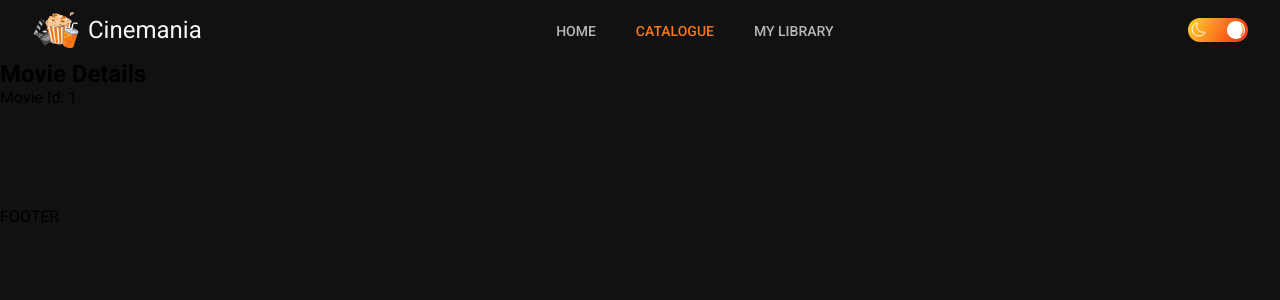
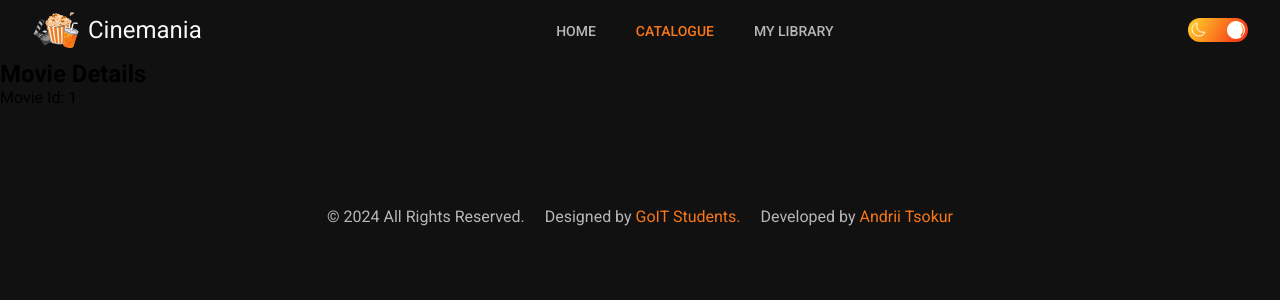
Before and after one commit to AndriiTsokur/pet-cinemania, a React (Vite) app: page /pet-cinemania/catalogue/1 in a window 1280 px wide. Shown: the top 300 px of the page. Built offline with nearby package versions, Linux system fonts and the light colour scheme.

Commit message:
feat: Adds complete layout for Home

```diff
--- a/src/components/Button/Button.module.css
+++ b/src/components/Button/Button.module.css
@@ -9,10 +9,6 @@
 		rgb(255, 194, 38) 11.476%,
 		rgb(248, 65, 25) 82.306%
 	);
-}
-
-.container:hover .gradient {
-	background: var(--color-primary);
 }
 
 .button {
@@ -43,9 +39,19 @@
 	color: var(--color-primary);
 }
 
-.gradient:hover,
+.regularPermanent {
+	background-color: var(--btn-text);
+	color: var(--hero-title);
+}
+
 .regular:hover {
 	background-color: var(--color-primary);
+	color: var(--color-accent);
+}
+
+.gradient:hover,
+.regularPermanent:hover {
+	background: var(--hero-title);
 	color: var(--color-accent);
 }
 
--- a/src/components/Button/Button.tsx
+++ b/src/components/Button/Button.tsx
@@ -4,14 +4,24 @@ type PropsT = {
 	children: string;
 	onClick: () => void;
 	isGradient: boolean;
+	isOutOfColorMode?: boolean;
 };
 
-export const Button: React.FC<PropsT> = ({ children, isGradient, onClick }) => {
+export const Button: React.FC<PropsT> = ({
+	children,
+	isGradient,
+	isOutOfColorMode,
+	onClick,
+}) => {
+	const regularType = isOutOfColorMode
+		? styles.regularPermanent
+		: styles.regular;
+
 	return (
 		<div className={styles.container}>
 			<button
 				type="button"
-				className={`${styles.button} ${isGradient ? styles.gradient : styles.regular}`}
+				className={`${styles.button} ${isGradient ? styles.gradient : regularType}`}
 				onClick={onClick}
 			>
 				{children}
--- /dev/null
+++ b/src/components/Footer/Footer.module.css
@@ -0,0 +1,37 @@
+@import '@/assets/styles/variables.css';
+
+a {
+	color: var(--color-accent);
+}
+
+.footer {
+	display: flex;
+	flex-direction: column;
+	row-gap: 8px;
+	padding: 0 20px 28px 20px;
+	color: var(--color-gray);
+	font-size: 14px;
+	font-weight: 400;
+	line-height: calc(16 / 14);
+}
+
+.footer p {
+	text-align: center;
+}
+
+@media screen and (min-width: 768px) {
+	.footer {
+		flex-direction: row;
+		column-gap: 20px;
+		justify-content: center;
+		padding: 0 32px 40px 32px;
+		font-size: 16px;
+		line-height: calc(19 / 16);
+	}
+}
+
+@media screen and (min-width: 1280px) {
+	.footer {
+		padding-bottom: 100px;
+	}
+}
--- /dev/null
+++ b/src/components/Footer/Footer.tsx
@@ -0,0 +1,29 @@
+import styles from './Footer.module.css';
+
+export const Footer: React.FC = () => {
+	return (
+		<footer className={styles.footer}>
+			<p>© 2024 All Rights Reserved.</p>
+			<p>
+				Designed by{' '}
+				<a
+					href="https://goit.global/"
+					target="_blank"
+					rel="noreferrer noopener"
+				>
+					GoIT Students.
+				</a>
+			</p>
+			<p>
+				Developed by{' '}
+				<a
+					href="https://www.linkedin.com/in/andrii-tsokur/"
+					target="_blank"
+					rel="noreferrer noopener"
+				>
+					Andrii Tsokur
+				</a>
+			</p>
+		</footer>
+	);
+};
--- /dev/null
+++ b/src/components/Footer/index.ts
@@ -0,0 +1 @@
+export { Footer } from './Footer';
--- a/src/components/Hero/Hero.tsx
+++ b/src/components/Hero/Hero.tsx
@@ -30,7 +30,11 @@ export const Hero: React.FC = () => {
 				<Button isGradient={true} onClick={handleTrailerBtn}>
 					Watch trailer
 				</Button>
-				<Button isGradient={false} onClick={handleDetailsBtn}>
+				<Button
+					isGradient={false}
+					isOutOfColorMode={true}
+					onClick={handleDetailsBtn}
+				>
 					More details
 				</Button>
 			</div>
--- a/src/components/Layout/Layout.tsx
+++ b/src/components/Layout/Layout.tsx
@@ -1,7 +1,7 @@
 import { useState } from 'react';
 import { Outlet, useNavigation } from 'react-router-dom';
 import styles from './Layout.module.css';
-import { Header } from '@/components';
+import { Footer, Header } from '@/components';
 
 export function Layout() {
 	const { state } = useNavigation();
@@ -21,7 +21,7 @@ export function Layout() {
 					<Outlet />
 				)}
 			</main>
-			<p>FOOTER</p>
+			<Footer />
 		</div>
 	);
 }
--- a/src/components/index.ts
+++ b/src/components/index.ts
@@ -1,6 +1,7 @@
 export { App } from './App';
 export { ArticleTitle } from './ArticleTitle';
 export { Button } from './Button';
+export { Footer } from './Footer';
 export { Header } from './Header';
 export { Hero } from './Hero';
 export { Layout } from './Layout';
--- a/src/pages/HomePage/parts/Upcoming/Upcoming.module.css
+++ b/src/pages/HomePage/parts/Upcoming/Upcoming.module.css
@@ -2,6 +2,7 @@
 
 .upcoming {
 	padding-inline: 20px;
+	margin-bottom: 40px;
 }
 
 .container {
@@ -11,7 +12,7 @@
 }
 
 .posterContainer {
-	width: 280px;
+	min-width: 280px;
 	height: 402px;
 	border-radius: 5px;
 	overflow: hidden;
@@ -32,7 +33,7 @@
 }
 
 .title {
-	margin-bottom: 20px;
+	margin-bottom: 10px;
 	color: var(--color-primary);
 	font-size: 20px;
 	font-weight: 500;
@@ -42,13 +43,14 @@
 
 .detailsWrapper {
 	display: flex;
-	column-gap: 10px;
+	flex-direction: column;
+	row-gap: 12px;
+	margin-bottom: 20px;
+}
+
+.column {
+	display: flex;
 	justify-content: space-between;
-	width: 100%;
-	margin-bottom: 20px;
-	/* font-size: 16px;
-	font-weight: 500;
-	line-height: calc(19 / 16); */
 }
 
 .parameterName {
@@ -66,6 +68,7 @@
 
 .data {
 	color: var(--color-secondary);
+	text-align: right;
 }
 
 .votes {
@@ -82,7 +85,7 @@
 }
 
 .aboutTitle {
-	margin-bottom: 16px;
+	margin-bottom: 10px;
 	color: var(--color-gray);
 	font-size: inherit;
 	font-weight: inherit;
@@ -97,3 +100,73 @@
 	font-weight: 400;
 	line-height: calc(20 / 14);
 }
+
+.btnWrapper {
+	display: flex;
+	column-gap: 8px;
+}
+
+@media screen and (min-width: 768px) {
+	.upcoming {
+		padding-inline: 32px;
+		margin-bottom: 77px;
+	}
+
+	.container {
+		row-gap: 32px;
+	}
+
+	.poster {
+		object-position: top left;
+	}
+
+	.title {
+		/* margin-bottom: 24px; */
+		font-size: 28px;
+		font-weight: 500;
+		line-height: calc(33 / 28);
+	}
+
+	.detailsWrapper {
+		flex-direction: row;
+		column-gap: 200px;
+	}
+
+	.column {
+		flex-basis: calc((100% - 200px) / 2);
+	}
+
+	.aboutText {
+		margin-bottom: 20px;
+	}
+}
+
+@media screen and (min-width: 1280px) {
+	.upcoming {
+		margin-bottom: 100px;
+	}
+
+	.container {
+		flex-direction: row;
+		column-gap: 16px;
+	}
+
+	.posterContainer {
+		min-width: 805px;
+		height: 458px;
+	}
+
+	.title {
+		/* margin-bottom: 28px; */
+		font-size: 32px;
+		line-height: calc(38 / 32);
+	}
+
+	.detailsWrapper {
+		flex-direction: column;
+	}
+
+	.btnWrapper {
+		column-gap: 14px;
+	}
+}
--- a/src/pages/HomePage/parts/Upcoming/Upcoming.tsx
+++ b/src/pages/HomePage/parts/Upcoming/Upcoming.tsx
@@ -1,8 +1,16 @@
 import styles from './Upcoming.module.css';
 import posterMockup from '@/assets/images/upcoming-mockup.jpg';
-import { ArticleTitle } from '@/components';
+import { ArticleTitle, Button } from '@/components';
 
 export const Upcoming: React.FC = () => {
+	const handleTrailerBtn = () => {
+		console.log('TRAILER');
+	};
+
+	const handleDetailsBtn = () => {
+		console.log('DETAILS');
+	};
+
 	return (
 		<article className={styles.upcoming}>
 			<ArticleTitle title="Upcoming This Month" />
@@ -18,21 +26,29 @@ export const Upcoming: React.FC = () => {
 				<div className={styles.infoContainer}>
 					<h3 className={styles.title}>The Lost City</h3>
 					<div className={styles.detailsWrapper}>
+						<div className={styles.column}>
 							<div className={styles.parameterName}>
 								<p>Release date</p>
 								<p>Vote / Votes</p>
-							<p>Popularity</p>
-							<p>Genre</p>
 							</div>
-
 							<div className={styles.data}>
 								<p className={styles.releaseDate}>03.03.2023</p>
 								<p>
 									<span className={styles.votes}>7.3</span> /{' '}
 									<span className={styles.votes}>1260</span>
 								</p>
+							</div>
+						</div>
+
+						<div className={styles.column}>
+							<div className={styles.parameterName}>
+								<p>Popularity</p>
+								<p>Genre</p>
+							</div>
+							<div className={styles.data}>
 								<p>99.9</p>
 								<p>Comedy, Action</p>
+							</div>
 						</div>
 					</div>
 
@@ -46,6 +62,15 @@ export const Upcoming: React.FC = () => {
 						Determined to prove he can be a hero in real life and not just on
 						the pages of her books, Alan sets off to rescue her.
 					</p>
+
+					<div className={styles.btnWrapper}>
+						<Button isGradient={true} onClick={handleTrailerBtn}>
+							Watch trailer
+						</Button>
+						<Button isGradient={false} onClick={handleDetailsBtn}>
+							More details
+						</Button>
+					</div>
 				</div>
 			</div>
 		</article>
```
Lines whose indentation alone changed are shown as unchanged.
